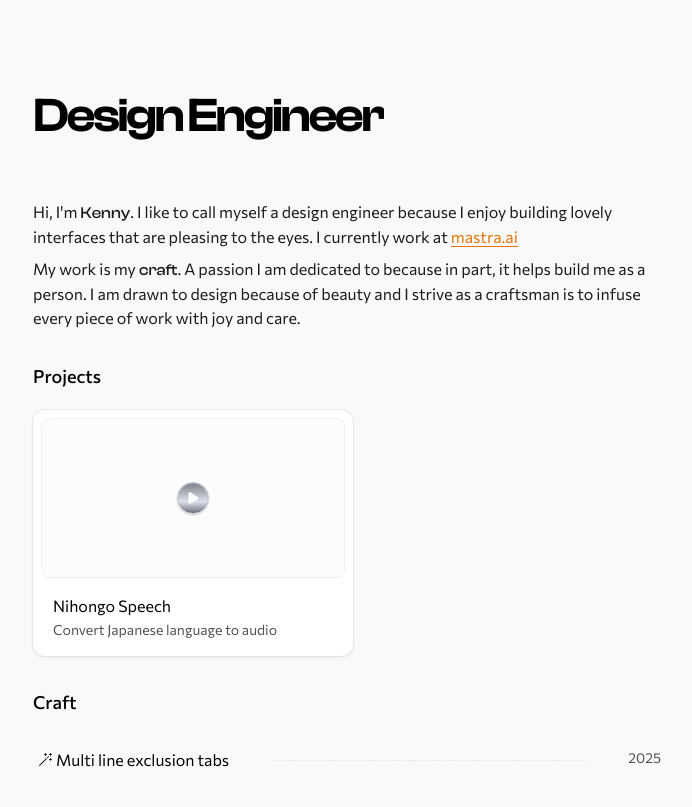
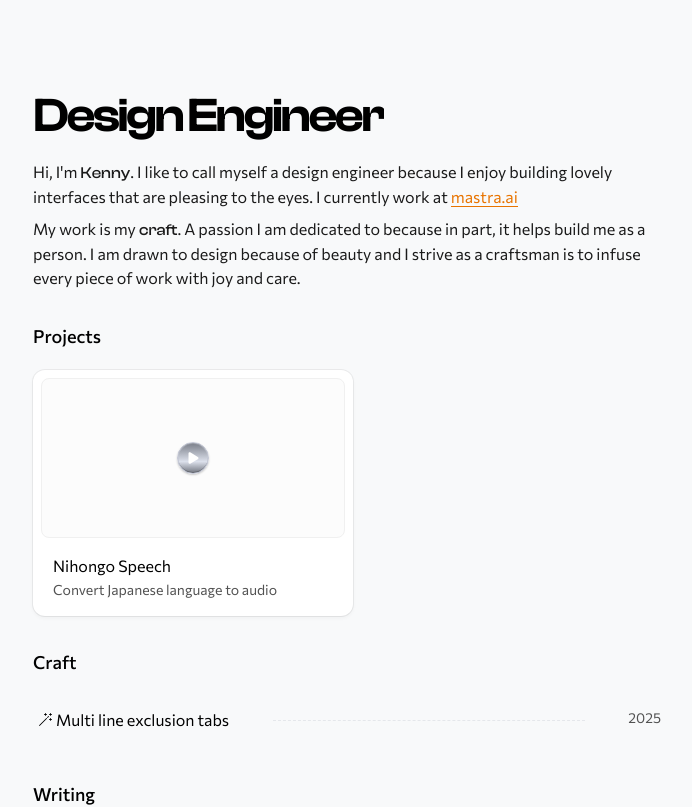
Before and after one commit to adeleke5140/portfolio-v2, a Next.js app: page / in a window 1280 px wide. Shown: the top 807 px of the page, without its empty margins (291-983 px from the left). Built offline with nearby package versions, Linux system fonts and the light colour scheme.

Commit message:
feat: make heading set margin bottom

```diff
--- a/src/components/pageWrapper.tsx
+++ b/src/components/pageWrapper.tsx
@@ -21,7 +21,7 @@ const PageWrapper = ({
 }: PageWrapperProps) => {
   const slot =
     typeof heading == 'string' ? (
-      <h1 className="font-clash capitalize font-semibold leading-[100%] tracking-[-0.96px] text-[48px]">
+      <h1 className="font-clash mb-10 capitalize font-semibold leading-[100%] tracking-[-0.96px] text-[48px]">
         {heading}
       </h1>
     ) : (
@@ -29,7 +29,7 @@ const PageWrapper = ({
     )
   return (
     <div className="relative px-6 max-w-[680px] mx-auto">
-      <div className="flex flex-col gap-5 mb-10">
+      <div className="flex flex-col gap-5">
         {showLink ? (
           <BackButton path={path ? path : ''} text={`${backText}`} />
         ) : null}
```
